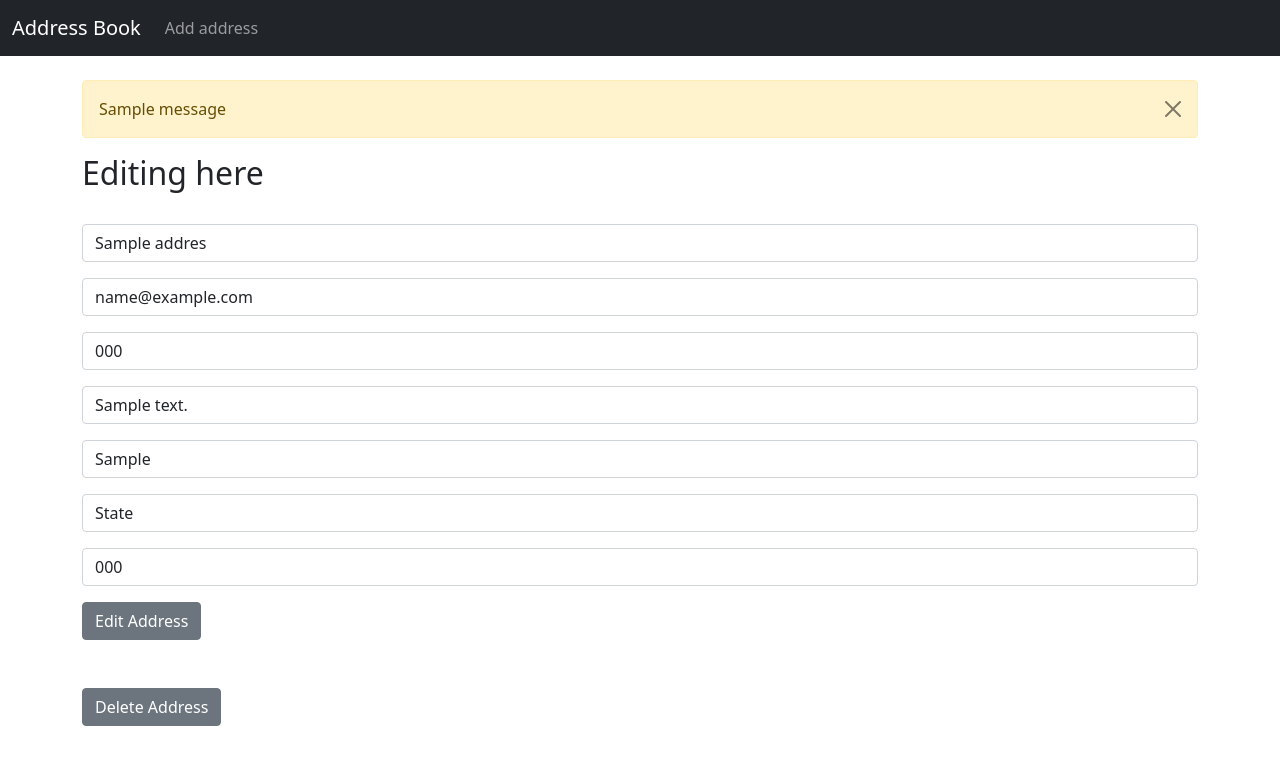
After one commit to kiwiphysics/My-Address-Book, a Django app: page /edit/1 in a window 1280 px wide. The commit adds this page. Shown: the top 765 px of the page. Run offline with Django 4.2, Linux system fonts and the light colour scheme; tables that the repository leaves empty hold one stand-in row (values such as "Sample post"); one stand-in notice (Sample message) is shown.

Commit message:
did all the things

```diff
--- a/address_book/templates/base.html
+++ b/address_book/templates/base.html
@@ -31,8 +31,21 @@
   </div>
 </nav>
 
+
+
     <br>
     <div class="container">
+
+      {% if messages %}
+        {% for message in messages %}
+          <div class="alert alert-warning alert-dismissible fade show" role="alert">
+            {{ message }}
+            <button type="button" class="btn-close" data-bs-dismiss="alert" aria-label="Close"></button>
+          </div>
+        {% endfor %}
+
+      {% endif %}
+
       {% block content %}
 
       {% endblock %}
--- /dev/null
+++ b/address_book/templates/edit.html
@@ -0,0 +1,57 @@
+{% extends 'base.html' %}
+
+{% block title %}<title>Edit</title>{% endblock %}
+
+{% block content %}
+
+<h2>Editing here</h2>
+<br>
+{% if get_address %}
+	<form method="POST">
+		{% csrf_token %}
+	  <div class="mb-3">
+	    <input type="text" class="form-control" id="exampleInputEmail1" aria-describedby="emailHelp" value="{{ get_address.name }}" name='name'>
+
+	  </div>
+
+	  <div class="mb-3">
+	    <input type="email" class="form-control" id="exampleInputEmail1" aria-describedby="emailHelp" value="{{ get_address.email }}" name='email'>
+	  </div>
+
+	    <div class="mb-3">
+	    <input type="text" class="form-control" id="exampleInputEmail1" aria-describedby="emailHelp" 	value="{{ get_address.phone }}" name='phone'>
+
+	  </div>
+
+	    <div class="mb-3">
+	    <input type="text" class="form-control" id="exampleInputEmail1" aria-describedby="emailHelp" value="{{ get_address.address }}" name='address'>
+
+	  </div>
+
+	    <div class="mb-3">
+	    <input type="text" class="form-control" id="exampleInputEmail1" aria-describedby="emailHelp" value="{{ get_address.city }}" name='city'>
+
+	  </div>
+
+	    <div class="mb-3">
+	    <input type="text" class="form-control" id="exampleInputEmail1" aria-describedby="emailHelp" value="State" name='state'>
+
+	  </div>
+
+	    <div class="mb-3">
+	    <input type="text" class="form-control" id="exampleInputEmail1" aria-describedby="emailHelp" value="{{ get_address.zipcode }}" name='zipcode'>
+
+	  </div>
+
+	  <button type="submit" class="btn btn-secondary">Edit Address</button>
+	</form>
+
+	<br>
+	<br>
+
+	<form method="POST" action="{% url 'delete' get_address.id %}">
+		{% csrf_token %}
+		<input type='hidden' value='{{ get_address.id }}' name='id'>
+		 <button type="submit" class="btn btn-secondary">Delete Address</button>
+{% endif %}
+{% endblock %}
--- a/address_book/urls.py
+++ b/address_book/urls.py
@@ -5,4 +5,6 @@ from . import views
 urlpatterns = [
     path('', views.home, name='home'),
     path('add_address/', views.add_address, name='add_address'),
+    path('edit/<list_id>', views.edit, name='edit'),
+    path('delete/<list_id>', views.delete, name='delete'),
 ]
--- a/address_book/views.py
+++ b/address_book/views.py
@@ -1,8 +1,51 @@
 from django.shortcuts import render, redirect
+from .models import Address
+from .forms import AddressForm
+from django.contrib import messages
 
 # Create your views here.
 def home(request):
-	return render(request, 'home.html', {})
+	all_addresses = Address.objects.all
+	return render(request, 'home.html', {'all_addresses': all_addresses})
 
 def add_address(request):
-	return render(request, 'add_address.html', {})
+	if request.method =="POST":
+		form = AddressForm(request.POST or None)
+		if form.is_valid():
+			form.save()
+			messages.success(request, ('Address has been added!'))
+			return redirect('home')
+		else:
+			messages.success(request, ('Seems like there was an error...'))
+			return render(request, 'add_address.html', {})
+
+	else:
+		return render(request, 'add_address.html', {})
+
+
+def edit(request, list_id):
+
+	if request.method =="POST":
+		current_address = Address.objects.get(pk=list_id)
+		form = AddressForm(request.POST or None, instance=current_address)
+		if form.is_valid():
+			form.save()
+			messages.success(request, ('Address has been Edited!'))
+			return redirect('home')
+		else:
+			messages.success(request, ('Seems like there was an error...'))
+			return render(request, 'edit.html', {})
+
+	else:
+		get_address = Address.objects.get(pk=list_id)
+		return render(request, 'edit.html', {'get_address':get_address})
+
+def delete(request, list_id):
+	if request.method =="POST":
+		current_address = Address.objects.get(pk=list_id)
+		current_address.delete()
+		messages.success(request, ('Address has been Deleted!'))
+		return redirect('home')
+	else:
+		messages.success(request, ('Nothing to see here...'))
+		return redirect('home')
```
Also changed, not shown: address_book/forms.py (added, +7 -0 lines), address_book/templates/add_address.html (+40 -1 lines), address_book/templates/home.html (+29 -1 lines).
